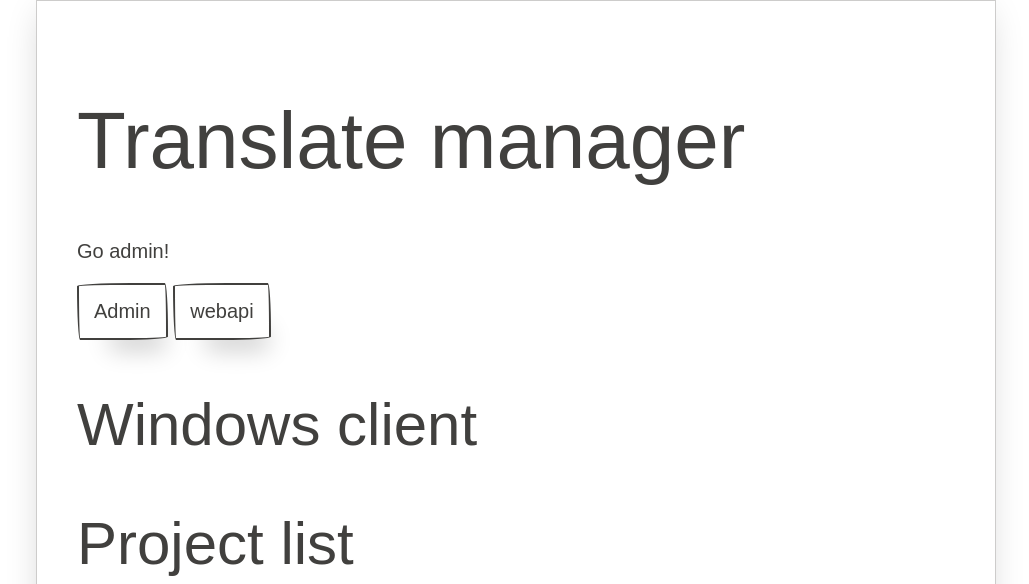
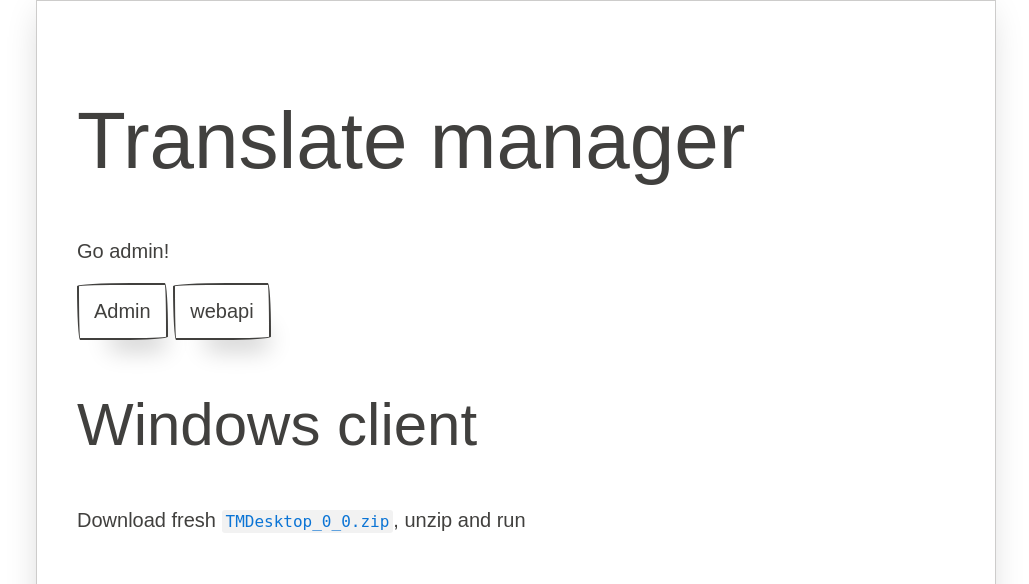
Before and after one commit to yn-coder/translate_manager_server, a Django app: page / in a window 1280 px wide. Shown: the top 584 px of the page, without its empty margins (124-1153 px from the left). Run offline with Django 3.2, Linux system fonts and the light colour scheme; data that the repository does not hold is empty; some libraries are stand-ins or nearby versions; some web fonts are replaced.

Commit message:
download link

```diff
--- a/translate_manager_server/templates/homepage.html
+++ b/translate_manager_server/templates/homepage.html
@@ -14,6 +14,7 @@
     <a href="admin" class="paper-btn">Admin</a>
     <a href="webapi" class="paper-btn">webapi</a>
     <h2>Windows client</h2>
+    <p>Download fresh <a href="https://bitbucket.org/yncoder/naiveshark/downloads/"><code>TMDesktop_0_0.zip</code></a>, unzip and run</p>
     <h2>Project list</h2>
 
 <table>
```
